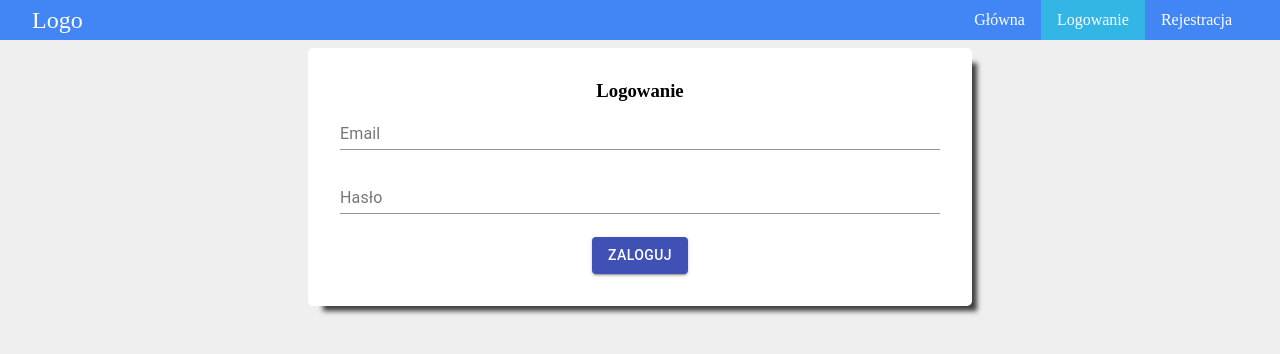
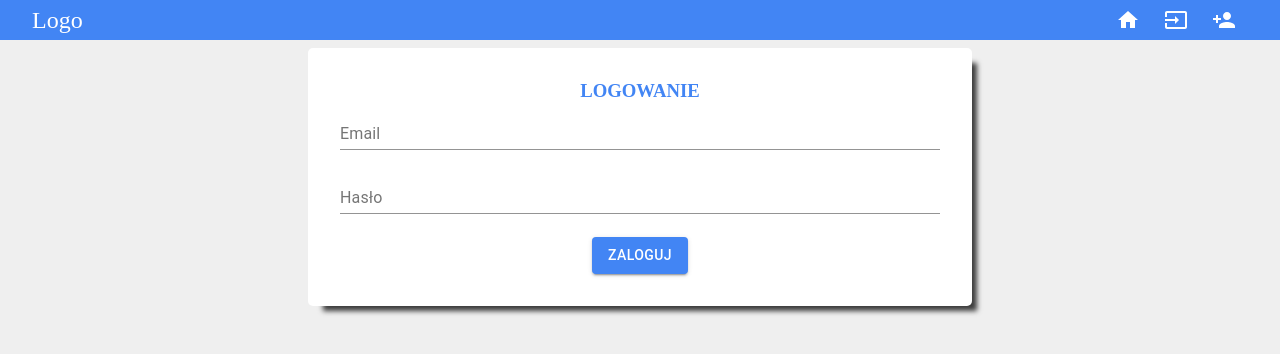
Before and after one commit to dominikPytlinski/socialapp, a React (Create React App) app in the folder client/: page /login in a window 1280 px wide. Shown: the top 354 px of the page. Built offline with nearby package versions, Linux system fonts and the light colour scheme.

Commit message:
changed header

```diff
--- a/client/package.json
+++ b/client/package.json
@@ -3,6 +3,8 @@
   "version": "0.1.0",
   "private": true,
   "dependencies": {
+    "@material-ui/core": "^4.9.2",
+    "@material-ui/icons": "^4.9.1",
     "@testing-library/jest-dom": "^4.2.4",
     "@testing-library/react": "^9.4.0",
     "@testing-library/user-event": "^7.2.1",
--- a/client/src/App.css
+++ b/client/src/App.css
@@ -27,6 +27,35 @@ body {
 
 a {
     text-decoration: none;
+}
+
+.form-title {
+  color: var(--primary-color);
+  text-transform: uppercase;
+}
+
+.form-control {
+  margin-top: 15px;
+}
+
+.btn {
+  padding: .4rem;
+  max-width: 25%;
+  border-radius: 5px;
+  border: none;
+  outline: none;
+  cursor: pointer;
+  letter-spacing: 1px;
+}
+
+.btn-primary {
+  background-color: var(--primary-color);
+  border: 1px solid var(--primary-color);
+  color: #fff;
+}
+
+.btn-primary:active {
+  border: 2px solid var(--info-color);
 }
 
 .alert-message {
@@ -70,35 +99,6 @@ a {
   display: flex;
   align-items: center;
   justify-content: center;
-}
-
-.main-menu-item > div {
-  display: flex;
-  padding: 0 1rem;
-  height: 100%;
-  color: #fff;
-  align-items: center;
-  cursor: pointer;
-}
-
-.main-menu-item > div:hover {
-  background-color: var(--info-color);
-}
-
-.main-menu-item > a {
-  display: flex;
-  padding: 0 1rem;
-  height: 100%;
-  color: #fff;
-  align-items: center;
-}
-
-.main-menu-item > a:hover {
-    background-color: var(--info-color);
-}
-
-.main-menu-active {
-    background-color: var(--info-color) !important;
 }
 /* Main Header End */
 
@@ -162,38 +162,6 @@ a {
   -webkit-box-shadow: 10px 10px 5px -5px rgba(0,0,0,0.75);
   -moz-box-shadow: 10px 10px 5px -5px rgba(0,0,0,0.75);
   box-shadow: 10px 10px 5px -5px rgba(0,0,0,0.75);
-}
-
-.form-control {
-  margin-top: 15px;
-}
-
-.form-control input {
-  padding: .2rem;
-  border: none;
-  background-color: transparent;
-  outline: none;
-  border-bottom: 1px solid #444;
-}
-
-.btn {
-  padding: .4rem;
-  max-width: 25%;
-  border-radius: 5px;
-  border: none;
-  outline: none;
-  cursor: pointer;
-  letter-spacing: 1px;
-}
-
-.btn-primary {
-  background-color: var(--primary-color);
-  border: 1px solid var(--primary-color);
-  color: #fff;
-}
-
-.btn-primary:active {
-  border: 2px solid var(--info-color);
 }
 /* Login Ends */
 
--- a/client/src/App.js
+++ b/client/src/App.js
@@ -2,6 +2,8 @@ import React, { Fragment, useEffect } from 'react';
 import { BrowserRouter, Route, Switch } from 'react-router-dom';
 import { connect } from 'react-redux';
 import PropTypes from 'prop-types';
+import { createMuiTheme } from '@material-ui/core/styles';
+import { MuiThemeProvider } from '@material-ui/core/styles';
 import { getUserData } from './redux/actions/userActions';
 import Loading from './components/Loading';
 import Header from './components/Header';
@@ -9,6 +11,17 @@ import Home from './pages/Home';
 import Login from './pages/Login';
 import Signup from './pages/Signup';
 import './App.css';
+
+const theme = createMuiTheme({
+  palette: {
+    primary: {
+      light: '#33b5e5',
+      main: '#4285F4',
+      dark: '#002884',
+      contrastText: '#fff',
+    }
+  }
+});
 
 const App = ({ getUserData, user }) => {
   useEffect(() => {
@@ -18,6 +31,7 @@ const App = ({ getUserData, user }) => {
 
   return (
     <Fragment>
+        <MuiThemeProvider theme={theme}>
           <BrowserRouter>
             {user.loading ? (
               <div className="curtain"><Loading /></div>
@@ -32,6 +46,7 @@ const App = ({ getUserData, user }) => {
               </Fragment>
             )}
           </BrowserRouter>
+        </MuiThemeProvider>
     </Fragment>
   )
 }
--- a/client/src/components/AddPost.js
+++ b/client/src/components/AddPost.js
@@ -1,11 +1,17 @@
 import React, { Fragment } from 'react';
+// MUI
+import Tooltip from '@material-ui/core/Tooltip';
+import IconButton from '@material-ui/core/IconButton';
+import AddCircleIcon from '@material-ui/icons/AddCircle';
 
 const AddPost = () => {
     return (
         <Fragment>
-            <div>
-                <span>Dodaj post</span>
-            </div>
+            <Tooltip title="Dodaj post">
+                <IconButton>
+                    <AddCircleIcon style={{ color: '#fff' }} />
+                </IconButton>
+            </Tooltip>
         </Fragment>
     )
 }
--- a/client/src/components/Header.js
+++ b/client/src/components/Header.js
@@ -1,8 +1,18 @@
 import React from 'react';
 import PropTypes from 'prop-types';
+import { Link } from 'react-router-dom';
+// Redux
 import { connect } from 'react-redux';
-import { NavLink } from 'react-router-dom';
 import { logoutUser } from '../redux/actions/userActions';
+//MUI
+import Tooltip from '@material-ui/core/Tooltip';
+import IconButton from '@material-ui/core/IconButton';
+import HomeIcon from '@material-ui/icons/Home';
+import InputIcon from '@material-ui/icons/Input';
+import PersonAddIcon from '@material-ui/icons/PersonAdd';
+import PowerSettingsNewIcon from '@material-ui/icons/PowerSettingsNew';
+import NotificationsIcon from '@material-ui/icons/Notifications';
+//Components
 import AddPost from './AddPost';
 
 const Header = ({ user, logoutUser }) => {
@@ -15,27 +25,56 @@ const Header = ({ user, logoutUser }) => {
                 {user.logged ? (
                     <ul className="main-menu">
                         <li className="main-menu-item">
-                            <NavLink exact to='/' activeClassName="main-menu-active" ><span>Główna</span></NavLink>
+                            <Tooltip title="Główna">
+                                <IconButton component={Link} to="/">
+                                    <HomeIcon style={{ color: '#fff' }} />
+                                </IconButton>
+                            </Tooltip>
+                        </li>
+                        <li className="main-menu-item">
+                            <Tooltip title="Powiadomienia" >
+                                <IconButton>
+                                    <NotificationsIcon style={{ color: '#fff' }} />
+                                </IconButton>
+                            </Tooltip>
                         </li>
                         <li className="main-menu-item">
                             <AddPost />
                         </li>
                         <li className="main-menu-item">
-                            <NavLink to='#'>
-                                <span onClick={(e) => logoutUser()}>Wyloguj</span>
-                            </NavLink>
+                            <Tooltip title="Wyloguj" >
+                                <IconButton
+                                    onClick={(e) => logoutUser()}
+                                >
+                                    <PowerSettingsNewIcon
+                                        style={{ color: '#fff' }}
+                                    />
+                                </IconButton>
+                            </Tooltip>
                         </li>
                     </ul>
                 ) : (
                     <ul className="main-menu">
                         <li className="main-menu-item">
-                            <NavLink exact to='/' activeClassName="main-menu-active" ><span>Główna</span></NavLink>
+                            <Tooltip title="Główna" >
+                                <IconButton component={Link} to="/">
+                                    <HomeIcon style={{ color: '#fff' }} />
+                                </IconButton>
+                            </Tooltip>
                         </li>
                         <li className="main-menu-item">
-                            <NavLink to='/login' activeClassName="main-menu-active" ><span>Logowanie</span></NavLink>
+                            <Tooltip title="Logowanie">
+                                <IconButton component={Link} to="/login">
+                                    <InputIcon style={{ color: '#fff' }} />
+                                </IconButton>
+                            </Tooltip>
                         </li>
                         <li className="main-menu-item">
-                            <NavLink to='/signup' activeClassName="main-menu-active" ><span>Rejestracja</span></NavLink>
+                            <Tooltip title="Rejestracja">
+                                <IconButton component={Link} to="/signup">
+                                    <PersonAddIcon style={{ color: '#fff' }} />
+                                </IconButton>
+                            </Tooltip>
                         </li>
                     </ul>
                 )}
--- a/client/src/pages/Login.js
+++ b/client/src/pages/Login.js
@@ -27,11 +27,11 @@ const Login = ({UI, loginUser, clearUserErrors, history}) => {
         <main className="container">
             {UI.loading && (<div className="curtain"><Loading /></div>)}
             <div className="login-form">
-                <h3>Logowanie</h3>
+                <h3 className="form-title">Logowanie</h3>
                 <form className="form" onSubmit={handleSubmit}>
                     {UI.errors && (<div className="alert-message">{UI.errors.data.error}</div>)}
-                    <TextField label="Email" fullWidth onChange={e => setEmail(e.target.value)} />
-                    <TextField margin="normal" label="Hasło" fullWidth onChange={e => setPassword(e.target.value)} />
+                    <TextField type="email" label="Email" fullWidth onChange={e => setEmail(e.target.value)} />
+                    <TextField margin="normal" label="Hasło" type="password" fullWidth onChange={e => setPassword(e.target.value)} />
                     <div className="form-control">
                         <Button variant="contained" color="primary" type="submit">
                             Zaloguj
```
Also changed, not shown: 1 other file (tests, documents, lock files or other folders). Lines whose indentation alone changed are shown as unchanged.
